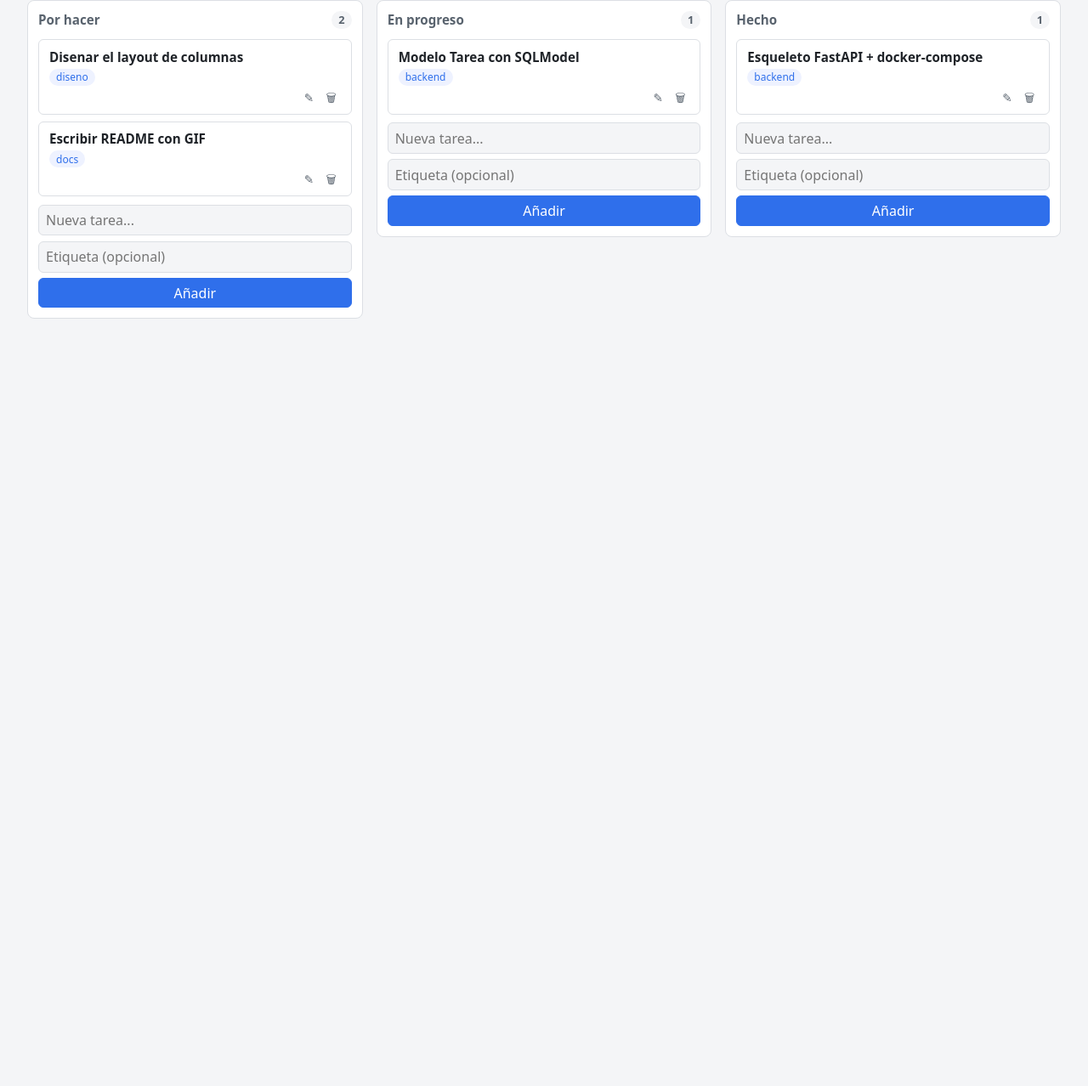
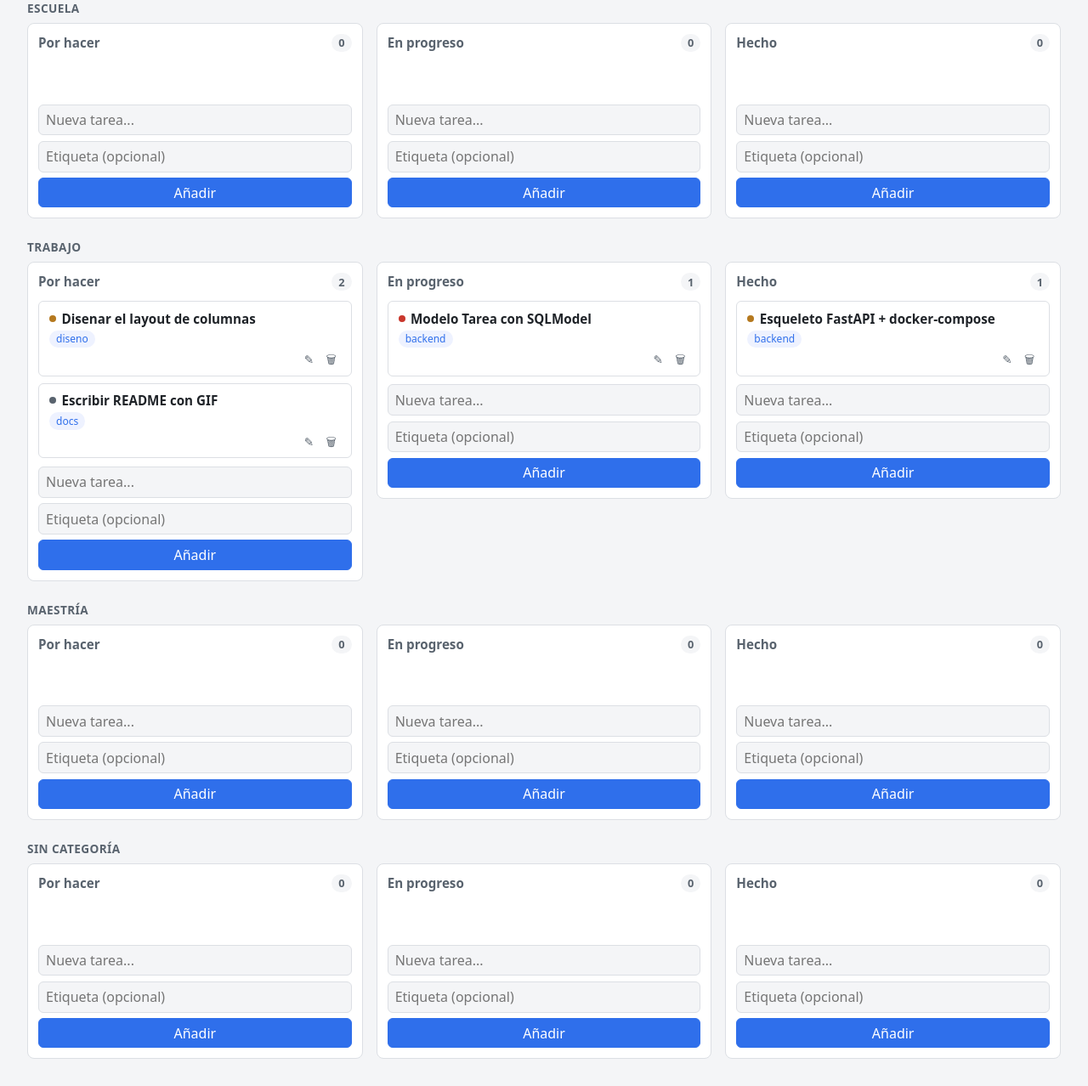
Before and after one commit to dfdez2003/app-htmx-fastapi, a FastAPI app: page / in a window 1280 px wide. Shown: the part 120-1398 px from the top of the page at 85% size. Before the commit the page ends 495 px from the top, so only its background shows below. Run offline with FastAPI, Linux system fonts and the light colour scheme; data comes from the database, SQL or seed files in the repository.

Commit message:
feat(tablero): swimlanes por categoria y prioridad visual

```diff
--- a/app/static/estilos.css
+++ b/app/static/estilos.css
@@ -64,23 +64,44 @@ body {
   color: var(--texto);
 }
 
-.tablero {
+.tablero-filas {
+  padding: 0 2rem 2rem;
+  display: flex;
+  flex-direction: column;
+  gap: 1.5rem;
+}
+
+.fila-tablero {
+  display: flex;
+  flex-direction: column;
+  gap: 0.5rem;
+}
+
+.fila-titulo {
+  margin: 0;
+  font-size: 0.85rem;
+  font-weight: 600;
+  text-transform: uppercase;
+  letter-spacing: 0.03em;
+  color: var(--texto-suave);
+}
+
+.fila-columnas {
   display: grid;
   grid-template-columns: repeat(3, minmax(260px, 1fr));
   gap: 1rem;
-  padding: 0 2rem 2rem;
   align-items: start;
 }
 
-.columna {
+.celda {
   background: var(--panel);
   border: 1px solid var(--borde);
   border-radius: 8px;
   padding: 0.75rem;
-  min-height: 120px;
+  min-height: 100px;
 }
 
-.columna h2 {
+.celda-titulo {
   margin: 0 0 0.75rem;
   font-size: 0.95rem;
   display: flex;
@@ -112,6 +133,29 @@ body {
 .tarjeta h3 {
   margin: 0 0 0.25rem;
   font-size: 0.95rem;
+  display: flex;
+  align-items: center;
+  gap: 0.4rem;
+}
+
+.prioridad {
+  display: inline-block;
+  width: 0.5rem;
+  height: 0.5rem;
+  border-radius: 50%;
+  flex-shrink: 0;
+}
+
+.prioridad-alta {
+  background: #c9372c;
+}
+
+.prioridad-media {
+  background: #b5791f;
+}
+
+.prioridad-baja {
+  background: #59636e;
 }
 
 .tarjeta p {
@@ -231,6 +275,21 @@ body {
   color: var(--texto-suave);
 }
 
+.formulario-tarea select {
+  font: inherit;
+  padding: 0.4rem 0.5rem;
+  border: 1px solid var(--borde);
+  border-radius: 6px;
+  background: var(--fondo);
+  color: var(--texto);
+}
+
+.formulario-ayuda {
+  margin: 0;
+  font-size: 0.75rem;
+  color: var(--texto-suave);
+}
+
 .config-volver {
   color: var(--texto-suave);
   font-size: 0.85rem;
--- a/app/static/tablero.js
+++ b/app/static/tablero.js
@@ -5,12 +5,17 @@
 function moverTarea(evt) {
   var tareaId = evt.item.dataset.id;
   var columnaDestino = evt.to.dataset.columna;
+  var categoriaDestino = evt.to.dataset.categoria;
   var posicion = evt.newIndex;
 
   htmx.ajax("PUT", "/tareas/" + tareaId + "/mover", {
     target: "#" + evt.to.id,
     swap: "outerHTML",
-    values: { columna_destino: columnaDestino, posicion: posicion },
+    values: {
+      columna_destino: columnaDestino,
+      categoria_destino: categoriaDestino,
+      posicion: posicion,
+    },
   });
 }
 
--- /dev/null
+++ b/app/templates/fragmentos/celda.html
@@ -0,0 +1,11 @@
+<div class="celda">
+  <h3 class="celda-titulo">{{ columna.etiqueta }} <span class="contador" id="contador-{{ fila_id }}-{{ columna.clave }}">{{ columna.tareas|length }}</span></h3>
+  <div class="lista" id="lista-{{ fila_id }}-{{ columna.clave }}" data-columna="{{ columna.clave }}" data-categoria="{{ fila_id }}">
+    {% for tarea in columna.tareas %}
+      {% include "fragmentos/tarjeta.html" %}
+    {% endfor %}
+  </div>
+  {% with columna_clave = columna.clave, categoria_id = fila_id, modo = "crear" %}
+    {% include "fragmentos/formulario_tarea.html" %}
+  {% endwith %}
+</div>
--- a/app/templates/fragmentos/columna.html
+++ /dev/null
@@ -1,11 +0,0 @@
-<section class="columna" id="columna-{{ columna.clave }}" data-columna="{{ columna.clave }}">
-  <h2>{{ columna.etiqueta }} <span class="contador" id="contador-{{ columna.clave }}">{{ columna.tareas|length }}</span></h2>
-  <div class="lista" id="lista-{{ columna.clave }}" data-columna="{{ columna.clave }}">
-    {% for tarea in columna.tareas %}
-      {% include "fragmentos/tarjeta.html" %}
-    {% endfor %}
-  </div>
-  {% with columna_clave = columna.clave, modo = "crear" %}
-    {% include "fragmentos/formulario_tarea.html" %}
-  {% endwith %}
-</section>
--- a/app/templates/fragmentos/columnas.html
+++ /dev/null
@@ -1,3 +0,0 @@
-{% for columna in columnas %}
-  {% include "fragmentos/columna.html" %}
-{% endfor %}
--- a/app/templates/fragmentos/contador.html
+++ b/app/templates/fragmentos/contador.html
@@ -1 +1 @@
-<span class="contador" id="contador-{{ columna_clave }}" hx-swap-oob="true">{{ total }}</span>
+<span class="contador" id="contador-{{ fila_id }}-{{ columna_clave }}" hx-swap-oob="true">{{ total }}</span>
--- /dev/null
+++ b/app/templates/fragmentos/filas.html
@@ -0,0 +1,12 @@
+{% for fila in filas %}
+<section class="fila-tablero">
+  <h2 class="fila-titulo">{{ fila.nombre }}</h2>
+  <div class="fila-columnas">
+    {% for columna in fila.columnas %}
+      {% with fila_id = fila.id %}
+        {% include "fragmentos/celda.html" %}
+      {% endwith %}
+    {% endfor %}
+  </div>
+</section>
+{% endfor %}
--- a/app/templates/fragmentos/formulario_tarea.html
+++ b/app/templates/fragmentos/formulario_tarea.html
@@ -7,6 +7,14 @@
     <input type="text" name="etiqueta" placeholder="Etiqueta" value="{{ tarea.etiqueta or '' }}">
     <input type="date" name="fecha_limite" value="{{ tarea.fecha_limite or '' }}">
   </div>
+  <div class="formulario-fila">
+    <select name="prioridad" title="Prioridad">
+      {% for opcion in ["alta", "media", "baja"] %}
+      <option value="{{ opcion }}" {% if tarea.prioridad.value == opcion %}selected{% endif %}>Prioridad {{ opcion }}</option>
+      {% endfor %}
+    </select>
+  </div>
+  <p class="formulario-ayuda">La categoría y la columna se cambian arrastrando la tarjeta en el tablero.</p>
   <div class="formulario-acciones">
     <button type="submit">Guardar</button>
     <button type="button" class="boton-secundario"
@@ -18,10 +26,11 @@
 {% else %}
 <form class="formulario-tarea formulario-crear"
       hx-post="/tareas"
-      hx-target="#lista-{{ columna_clave }}"
+      hx-target="#lista-{{ categoria_id }}-{{ columna_clave }}"
       hx-swap="beforeend"
       hx-on::after-request="if(event.detail.successful) this.reset()">
   <input type="hidden" name="columna" value="{{ columna_clave }}">
+  <input type="hidden" name="categoria" value="{{ categoria_id }}">
   <input type="text" name="titulo" placeholder="Nueva tarea..." required>
   <input type="text" name="etiqueta" placeholder="Etiqueta (opcional)">
   <button type="submit">Añadir</button>
--- a/app/templates/fragmentos/lista_columna.html
+++ b/app/templates/fragmentos/lista_columna.html
@@ -1,8 +1,10 @@
 {% for bloque in bloques %}
-<div class="lista" id="lista-{{ bloque.columna_clave }}" data-columna="{{ bloque.columna_clave }}"{% if not loop.first %} hx-swap-oob="true"{% endif %}>
+<div class="lista" id="lista-{{ bloque.fila_id }}-{{ bloque.columna_clave }}"
+     data-columna="{{ bloque.columna_clave }}" data-categoria="{{ bloque.fila_id }}"
+     {% if not loop.first %} hx-swap-oob="true"{% endif %}>
   {% for tarea in bloque.tareas %}
     {% include "fragmentos/tarjeta.html" %}
   {% endfor %}
 </div>
-<span class="contador" id="contador-{{ bloque.columna_clave }}" hx-swap-oob="true">{{ bloque.tareas|length }}</span>
+<span class="contador" id="contador-{{ bloque.fila_id }}-{{ bloque.columna_clave }}" hx-swap-oob="true">{{ bloque.tareas|length }}</span>
 {% endfor %}
--- a/app/templates/fragmentos/tarjeta.html
+++ b/app/templates/fragmentos/tarjeta.html
@@ -1,5 +1,5 @@
 <article class="tarjeta{% if tarea.vencida %} vencida{% endif %}" id="tarea-{{ tarea.id }}" data-id="{{ tarea.id }}">
-  <h3>{{ tarea.titulo }}</h3>
+  <h3><span class="prioridad prioridad-{{ tarea.prioridad.value }}" title="Prioridad: {{ tarea.prioridad.value }}"></span>{{ tarea.titulo }}</h3>
   {% if tarea.descripcion %}<p>{{ tarea.descripcion }}</p>{% endif %}
   <div class="meta">
     {% if tarea.etiqueta %}<span class="etiqueta">{{ tarea.etiqueta }}</span>{% endif %}
--- a/app/templates/tablero.html
+++ b/app/templates/tablero.html
@@ -7,15 +7,15 @@
   </div>
   <div class="buscador">
     <input type="search" name="buscar" id="buscador-texto" placeholder="Buscar por título..."
-           hx-get="/tareas" hx-target="#tablero-columnas" hx-swap="innerHTML"
+           hx-get="/tareas" hx-target="#tablero-filas" hx-swap="innerHTML"
            hx-trigger="keyup changed delay:300ms" hx-include="#buscador-etiqueta">
     <input type="text" name="etiqueta" id="buscador-etiqueta" placeholder="Filtrar por etiqueta..."
-           hx-get="/tareas" hx-target="#tablero-columnas" hx-swap="innerHTML"
+           hx-get="/tareas" hx-target="#tablero-filas" hx-swap="innerHTML"
            hx-trigger="keyup changed delay:300ms" hx-include="#buscador-texto">
   </div>
 </header>
-<main id="tablero-columnas" class="tablero">
-  {% include "fragmentos/columnas.html" %}
+<main id="tablero-filas" class="tablero-filas">
+  {% include "fragmentos/filas.html" %}
 </main>
 <script src="/static/tablero.js"></script>
 {% endblock %}
```
Also changed, not shown: app/database.py (+12 -1 lines), app/modelos.py (+8 -0 lines), app/rutas/categorias.py (+22 -3 lines), app/rutas/tablero.py (+4 -12 lines), app/rutas/tareas.py (+75 -31 lines), app/vistas.py (added, +44 -0 lines), tests/test_tareas.py (+2 -2 lines).
